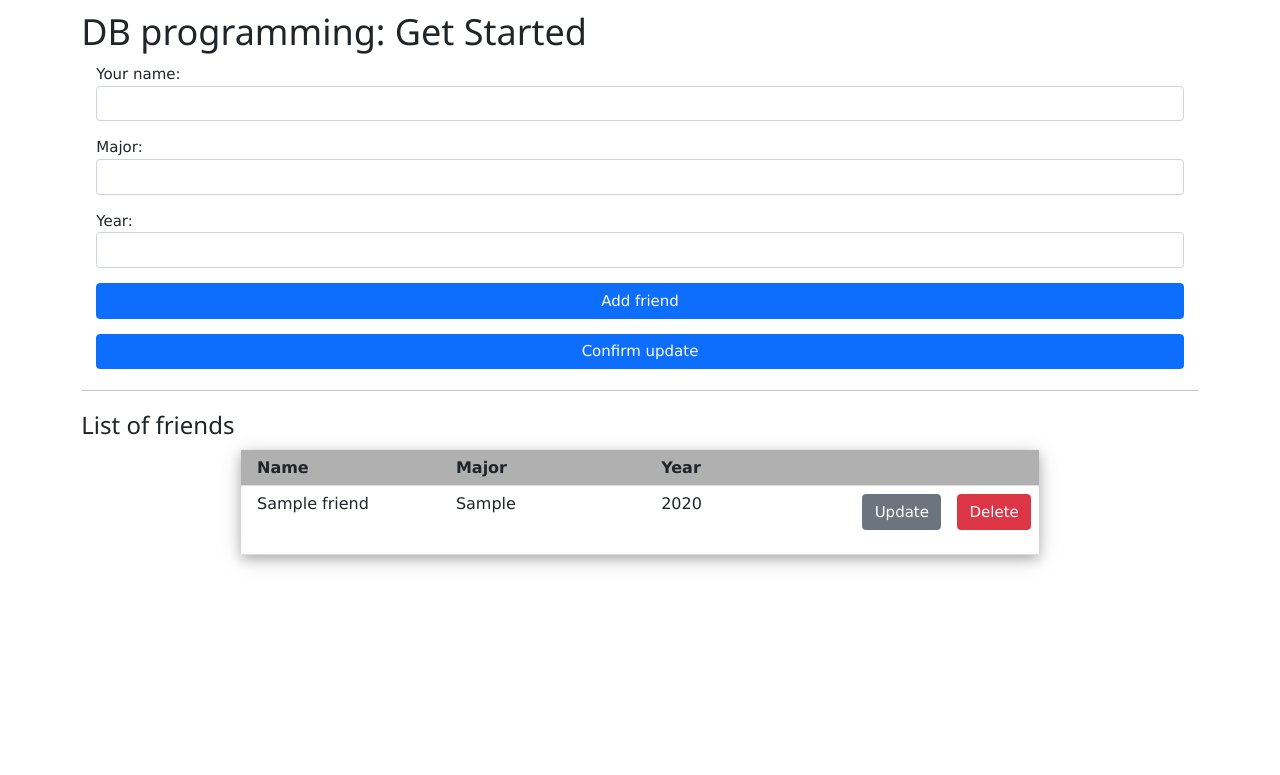
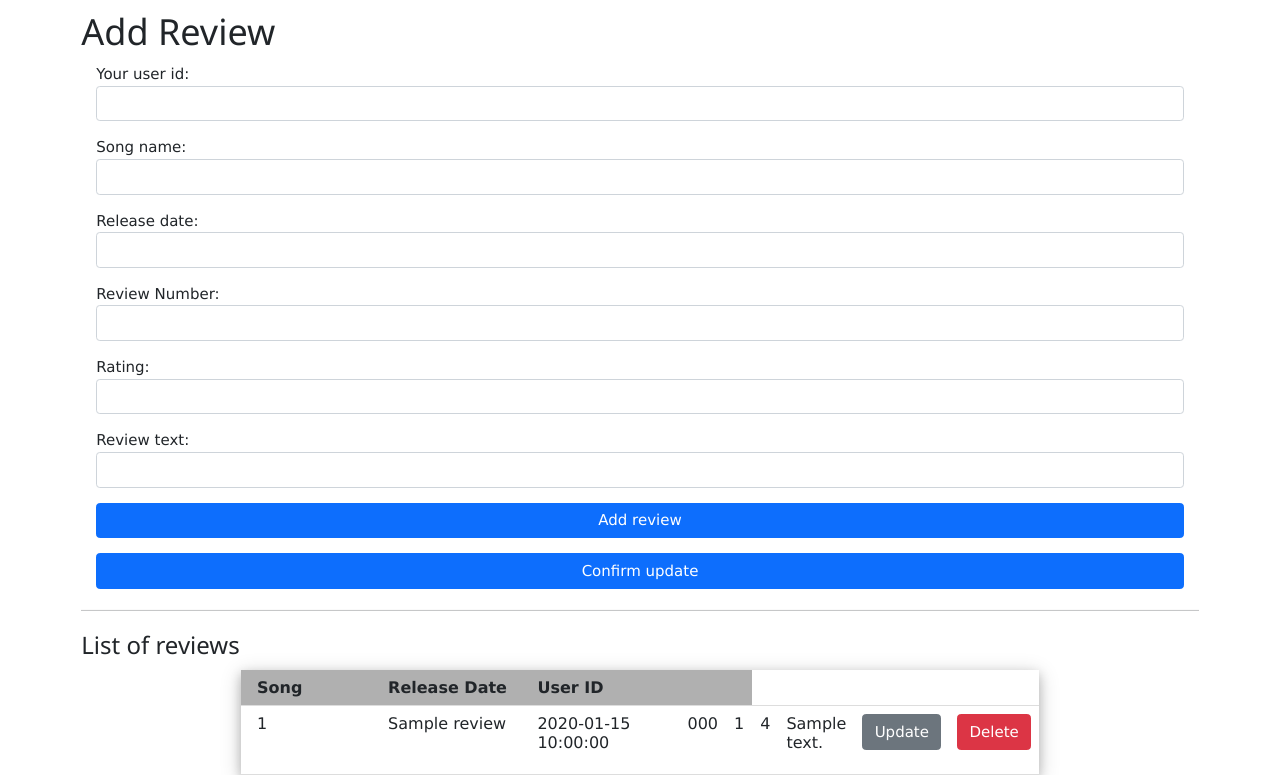
Before and after one commit to sususuint/goodtunes, a PHP site: page /simpleform.php in a window 1280 px wide. Shown: the part 90-865 px from the top of the page. Before the commit the page ends 657 px from the top, so only its background shows below. Run offline with PHP 8.4, Linux system fonts and the light colour scheme; tables that the repository leaves empty or names only in its code hold one stand-in row (values such as "Sample post").

Commit message:
Add files via upload
added the functionalities to add a review or update a review

```diff
--- a/footer.html
+++ b/footer.html
@@ -1,3 +1,3 @@
     <footer class="primary-footer bg-dark p-2" >
-      <small class="copyright" style="color:rgb(224, 123, 230)">&copy; Good Tunes</small>
+      <small class="copyright" style="color:rgb(224, 123, 230)">&copy; Good Tunes</large>
     </footer>
--- /dev/null
+++ b/review-db.php
@@ -0,0 +1,67 @@
+<?php
+function addReview($song_name, $release_date, $user_id, $review_number, $rating, $review_text)
+{
+  global $db;
+  // bad way
+  // $query = "insert into friends values ('" . $friendname . "', '" . $major . "'," . $year .") ";
+  // $db->query($query);  // compile + exe
+
+  // good way
+  $query = "insert into review values (:song_name, :release_date, :user_id, :review_number, :rating, :review_text) ";
+  // prepare:
+  // 1. prepare (compile)
+  // 2. bindValue + exe
+
+  $statement = $db->prepare($query);
+  $statement->bindValue(':song_name', $song_name);
+  $statement->bindValue(':release_date', $release_date);
+  $statement->bindValue(':user_id', $user_id);
+  $statement->bindValue(':review_number', $review_number);
+  $statement->bindValue(':rating', $rating);
+  $statement->bindValue(':review_text', $review_text);
+  $statement->execute();
+  $statement->closeCursor();
+}
+
+function getAllReviews()
+{
+  global $db;
+  $query = "select * from review";
+  $statement = $db->prepare($query);
+  $statement->execute();
+  $results = $statement->fetchAll();   // fetch()
+  $statement->closeCursor();
+  return $results;
+}
+
+function updateReviewByName($song_name, $release_date, $user_id, $review_number, $rating, $review_text)
+{
+  global $db;
+  $query = "update review set rating=:rating, review_text=:review_text where song_name=:song_name and release_date=:release_date and user_id=:user_id and review_number=:review_number";
+
+  $statement = $db->prepare($query);
+  $statement->bindValue(':song_name', $song_name);
+  $statement->bindValue(':release_date', $release_date);
+  $statement->bindValue(':user_id', $user_id);
+  $statement->bindValue(':review_number', $review_number);
+  $statement->bindValue(':rating', $rating);
+  $statement->bindValue(':review_text', $review_text);
+  $statement->execute();
+  $statement->closeCursor();
+}
+
+function deleteReview($song_name, $release_date, $user_id, $review_number)
+{
+  global $db;
+  $query = "delete from review where song_name=:song_name and release_date=:release_date and user_id=:user_id and review_number=:review_number";
+
+  $statement = $db->prepare($query);
+  $statement->bindValue(':song_name', $song_name);
+  $statement->bindValue(':release_date', $release_date);
+  $statement->bindValue(':user_id', $user_id);
+  $statement->bindValue(':review_number', $review_number);
+  $statement->execute();
+  $statement->closeCursor();
+}
+
+?>
--- a/simpleform.php
+++ b/simpleform.php
@@ -2,33 +2,32 @@
 <?php
 require("connect-db.php");
 // include("connect-db.php");
-require("friend-db.php");
+require("review-db.php");
 
-// $list_of_friends = '';
-$list_of_friends = getAllFriends();
+$list_of_reviews = getAllReviews();
 
 
 if ($_SERVER['REQUEST_METHOD'] == 'POST')
 {
     if (!empty($_POST['updateBtn']))
     {
-        echo $_POST['friendname_to_update'];
+        echo $_POST['song_name_to_update'];
     }
     else if (!empty($_POST['confirmUpdateBtn']))
     {
-        updateFriendByName($_POST['friendname'], $_POST['major'], $_POST['year']);
-        $list_of_friends = getAllFriends();    // name, major, year
+        updateReviewByName($_POST['song_name'], $_POST['release_date'], $_POST['user_id'], $_POST['review_number'], $_POST['rating'], $_POST['review_text']);
+        $list_of_reviews = getAllReviews();    // name, major, year
         // var_dump($list_of_friends);
     }
     else if (!empty($_POST['deleteBtn']))
     {
-        deleteFriend($_POST['friendname_to_delete']);
-        $list_of_friends = getAllFriends();    // name, major, year
+        deleteReview($_POST['song_name_to_delete'], $_POST['release_date_to_delete'], $_POST['user_id_to_delete'], $_POST['review_number_to_delete']);
+        $list_of_reviews = getAllReviews();    // name, major, year
     }
     else if (!empty($_POST['addBtn']))
     {
-        addFriend($_POST['friendname'], $_POST['major'], $_POST['year']);
-        $list_of_friends = getAllFriends();    // name, major, year
+        addReview($_POST['song_name'], $_POST['release_date'], $_POST['user_id'], $_POST['review_number'], $_POST['rating'], $_POST['review_text']);
+        $list_of_reviews = getAllReviews();    // name, major, year
         // var_dump($list_of_friends);
     }
 }
@@ -52,99 +51,154 @@ if ($_SERVER['REQUEST_METHOD'] == 'POST')
 <body>
 <?php include("header.html"); ?>
 <div class="container">
-  <h1>DB programming: Get Started</h1>
+  <h1>Add Review</h1>
 
   <!-- <a href="simpleform.php">Click to open the next page</a> -->
 
   <form name="mainForm" action="simpleform.php" method="post">
       <div class="row mb-3 mx-3">
-        Your name:
-        <input type="text" class="form-control" name="friendname" required
+        Your user id:
+        <input type="text" class="form-control" name="user_id" required
             value="<?php
             if ($_SERVER['REQUEST_METHOD'] == 'POST')
             {
               if (!empty($_POST['updateBtn']))  // if the update button has been clicked
-                echo $_POST['friendname_to_update']; // access the $_POST['param_name']
+                echo $_POST['user_id_to_update']; // access the $_POST['param_name']
             }
             // echo $_POST['year_to_update'];
             ?>"
         />
       </div>
       <div class="row mb-3 mx-3">
-        Major:
-        <input type="text" class="form-control" name="major" required
+        Song name:
+        <input type="text" class="form-control" name="song_name" required
             value="<?php
             if ($_SERVER['REQUEST_METHOD'] == 'POST')
             {
               if (!empty($_POST['updateBtn']))  // if the update button has been clicked
-                echo $_POST['major_to_update']; // access the $_POST['param_name']
+                echo $_POST['song_name_to_update']; // access the $_POST['param_name']
             }
             // echo $_POST['year_to_update'];
             ?>"
         />
       </div>
       <div class="row mb-3 mx-3">
-        Year:
-        <input type="text" class="form-control" name="year" required
+        Release date:
+        <input type="text" class="form-control" name="release_date" required
             value="<?php
             if ($_SERVER['REQUEST_METHOD'] == 'POST')
             {
               if (!empty($_POST['updateBtn']))  // if the update button has been clicked
-                echo $_POST['year_to_update']; // access the $_POST['param_name']
+                echo $_POST['release_date_to_update']; // access the $_POST['param_name']
             }
             // echo $_POST['year_to_update'];
             ?>"
         />
       </div>
       <div class="row mb-3 mx-3">
-        <input type="submit" value="Add friend" name="addBtn"
-                class="btn btn-primary" title="Insert a friend into a friends table" />
+        Review Number:
+        <input type="text" class="form-control" name="review_number" required
+            value="<?php
+            if ($_SERVER['REQUEST_METHOD'] == 'POST')
+            {
+              if (!empty($_POST['updateBtn']))  // if the update button has been clicked
+                echo $_POST['review_number_to_update']; // access the $_POST['param_name']
+            }
+            // echo $_POST['year_to_update'];
+            ?>"
+        />
+      </div>
+      <div class="row mb-3 mx-3">
+        Rating:
+        <input type="text" class="form-control" name="rating" required
+            value="<?php
+            if ($_SERVER['REQUEST_METHOD'] == 'POST')
+            {
+              if (!empty($_POST['updateBtn']))  // if the update button has been clicked
+                echo $_POST['rating_to_update']; // access the $_POST['param_name']
+            }
+            // echo $_POST['year_to_update'];
+            ?>"
+        />
+      </div>
+      <div class="row mb-3 mx-3">
+        Review text:
+        <input type="text" class="form-control" name="review_text" required
+            value="<?php
+            if ($_SERVER['REQUEST_METHOD'] == 'POST')
+            {
+              if (!empty($_POST['updateBtn']))  // if the update button has been clicked
+                echo $_POST['review_text_to_update']; // access the $_POST['param_name']
+            }
+            // echo $_POST['year_to_update'];
+            ?>"
+        />
+      </div>
+      <div class="row mb-3 mx-3">
+        <input type="submit" value="Add review" name="addBtn"
+                class="btn btn-primary" title="Insert a review into a review table" />
       </div>
       <div class="row mb-3 mx-3">
         <input type="submit" value="Confirm update" name="confirmUpdateBtn"
-                class="btn btn-primary" title="Update a friend into a friends table" />
+                class="btn btn-primary" title="Update a review in a review table" />
       </div>
     </form>
 
 <hr/>
-<h3>List of friends</h3>
+<h3>List of reviews</h3>
 <div class="row justify-content-center">
 <table class="w3-table w3-bordered w3-card-4 center" style="width:70%">
   <thead>
   <tr style="background-color:#B0B0B0">
-    <th width="30%">Name
-    <th width="30%">Major
-    <th width="30%">Year
+    <th width="30%">Song
+    <th width="30%">Release Date
+    <th width="30%">User ID
     <th>&nbsp;</th>
     <th>&nbsp;</th>
   </tr>
   </thead>
 
 
-<?php foreach ($list_of_friends as $friend): ?>
+<?php foreach ($list_of_reviews as $review): ?>
   <tr>
-     <td><?php echo $friend['name']; ?></td>   <!-- column name -->
-     <td><?php echo $friend['major']; ?></td>
-     <td><?php echo $friend['year']; ?></td>
+     <td><?php echo $review['user_id']; ?></td>
+     <td><?php echo $review['song_name']; ?></td>   <!-- column name -->
+     <td><?php echo $review['release_date']; ?></td>
+     <td><?php echo $review['review_number']; ?></td>
+     <td><?php echo $review['user_id']; ?></td>
+     <td><?php echo $review['rating']; ?></td>
+     <td><?php echo $review['review_text']; ?></td>
      <td>
         <form action="simpleform.php" method="post">
             <input type="submit" value="Update" name="updateBtn" class="btn btn-secondary" />
-            <input type="hidden" name="friendname_to_update"
-                    value="<?php echo $friend['name']; ?>"
+            <input type="hidden" name="user_id_to_update"
+                    value="<?php echo $review['user_id']; ?>"
             />
-            <input type="hidden" name="major_to_update"
-                    value="<?php echo $friend['major']; ?>"
+            <input type="hidden" name="song_name_to_update"
+                    value="<?php echo $review['song_name']; ?>"
             />
-            <input type="hidden" name="year_to_update"
-                    value="<?php echo $friend['year']; ?>"
+            <input type="hidden" name="release_date_to_update"
+                    value="<?php echo $review['release_date']; ?>"
+            />
+            <input type="hidden" name="review_number_to_update"
+                    value="<?php echo $review['review_number']; ?>"
+            />
+            <input type="hidden" name="user_id_to_update"
+                    value="<?php echo $review['user_id']; ?>"
+            />
+            <input type="hidden" name="rating_to_update"
+                    value="<?php echo $review['rating']; ?>"
+            />
+            <input type="hidden" name="review_text_to_update"
+                    value="<?php echo $review['review_text']; ?>"
             />
         </form>
      </td>
      <td>
         <form action="simpleform.php" method="post">
             <input type="submit" value="Delete" name="deleteBtn" class="btn btn-danger"  />
-            <input type="hidden" name="friendname_to_delete"
-                    value="<?php echo $friend['name']; ?>"
+            <input type="hidden" name="song_name_to_delete"
+                    value="<?php echo $review['song_name']; ?>"
             />
      </form>
     </td>
```
